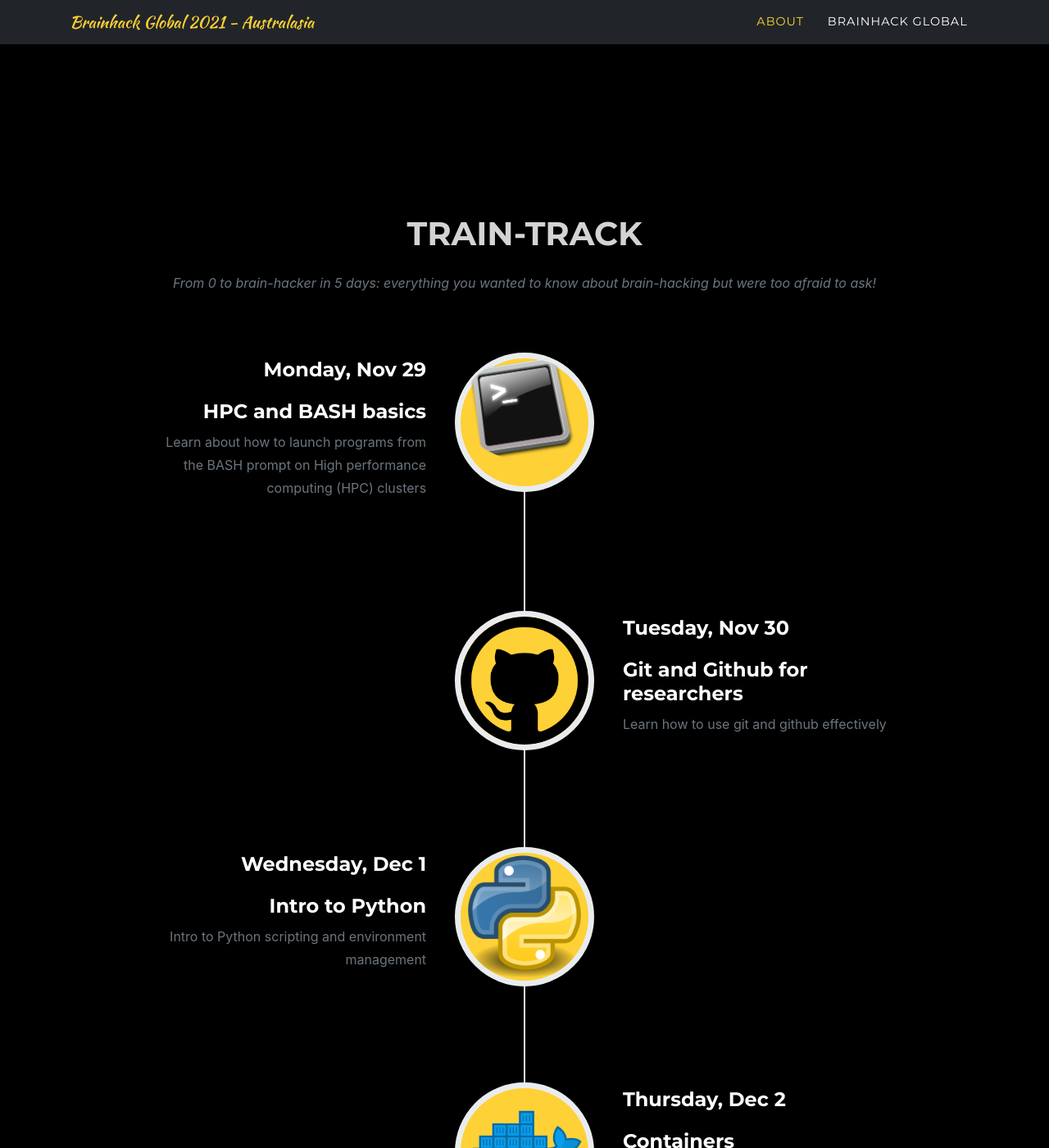
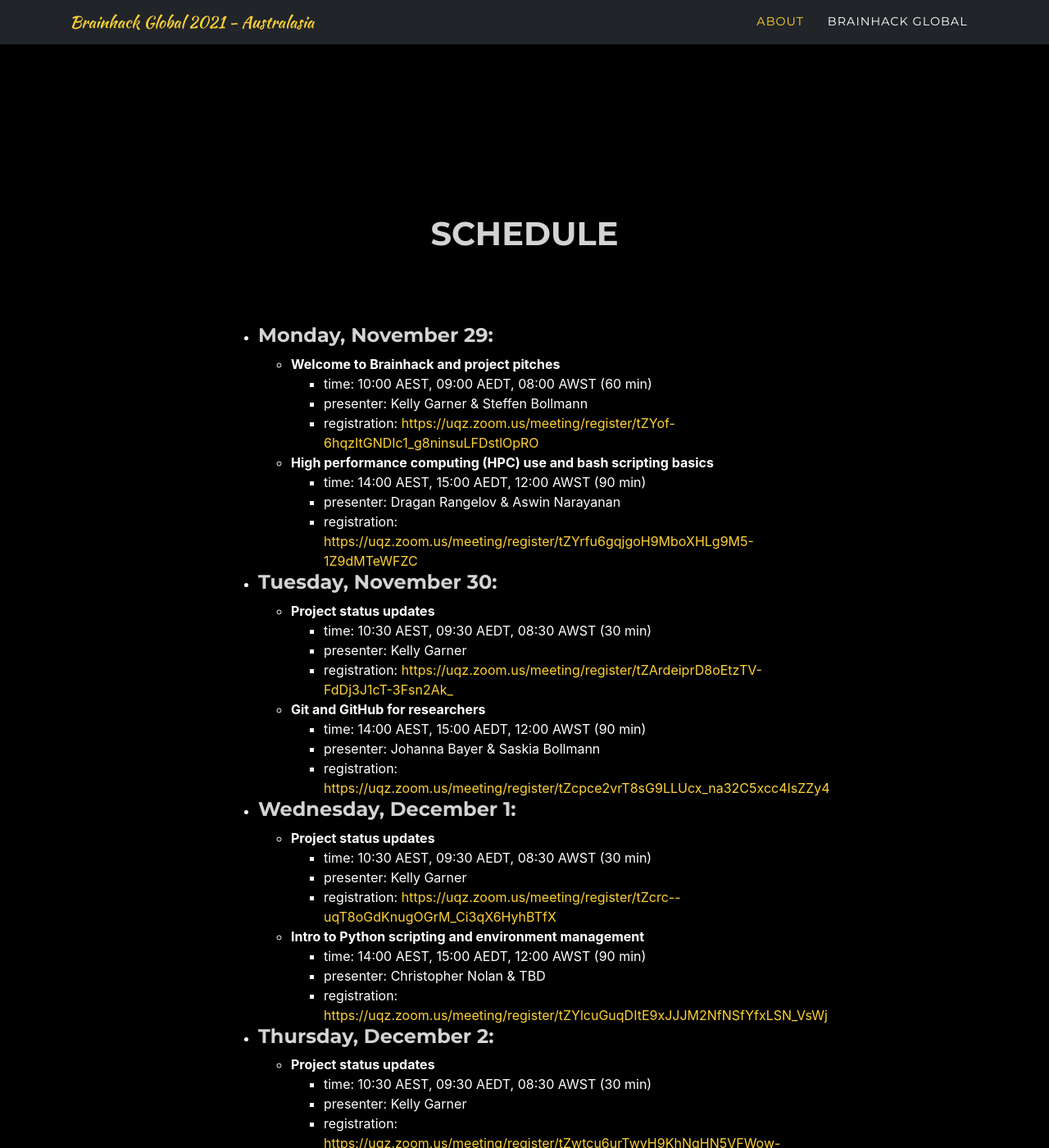
Before and after one commit to tclose/global2021, a Jekyll site: the page built from index.md, in a window 1280 px wide and 1400 px high, scrolled down 1972 px. Shown: the whole window at 82% size. Built offline with Jekyll 4.4.1, drawn with Linux system fonts in a browser that asks for light colours; some web fonts are replaced; some of the changed text lies outside the part shown.

Commit message:
removed train-track

```diff
--- a/_data/sitetext.yml
+++ b/_data/sitetext.yml
@@ -22,7 +22,7 @@ about:
 
 
 links:
-  title: "HACK-TRACK"
+  title: "HACKATHON"
   text: "Becoming part of the global brain-hackathon!"
   subtext: BrainHack Global is a global event run with local nodes in different regions. Sign up to be involved with any of the projects happening around the world and connect with peers in the Australiasian node for advice, training and support.
   section: links
@@ -40,43 +40,6 @@ links:
       image: assets/img/new-project.jpg
       link: https://github.com/brainhackorg/global2021/issues/new?assignees=&labels=project&template=project-submission-template.yml
 
-
-traintrack:
-  title: "TRAIN-TRACK"
-  text: "From 0 to brain-hacker in 5 days: everything you wanted to know about brain-hacking but were too afraid to ask!"
-  section: traintrack
-  # left is the default
-  #start_align: "left"
-  events:
-    - title: "HPC and BASH basics"
-      year: "Monday, Nov 29"
-      desc: "Learn about how to launch programs from the BASH prompt on High performance computing (HPC) clusters"
-      image: assets/img/traintrack/bash.png
-      alt: HPC and BASH basics
-    - title: "Git and Github for researchers"
-      year: "Tuesday, Nov 30"
-      desc: "Learn how to use git and github effectively"
-      image: assets/img/traintrack/github.png
-      align: right
-      alt: Git and Github for researchers
-    - title: "Intro to Python"
-      year: "Wednesday, Dec 1"
-      desc: "Intro to Python scripting and environment management"
-      image: assets/img/traintrack/python.png
-      alt: Intro to Python
-    - title: "Containers"
-      year: "Thursday, Dec 2"
-      desc: "Learn how to get started with running Docker and Singularity containers"
-      image: assets/img/traintrack/docker.png
-      alt: Containers
-      # you can enforce the alignment
-      align: right
-    - title: "Development tools"
-      year: "Friday, Dec 3"
-      desc: "Learn how to program efficiently and effectively with VSCode and test-driven development"
-      image: assets/img/traintrack/vscode.png
-      alt: Development tools
-  end: "Certified <br> Brain-<br> Hacker!"
 
 schedule:
   section: schedule
--- a/_layouts/home.html
+++ b/_layouts/home.html
@@ -7,6 +7,4 @@ layout: default
 
 {% include links.html %}
 
-{% include traintrack.html %}
-
 {% include schedule.html %}
```
